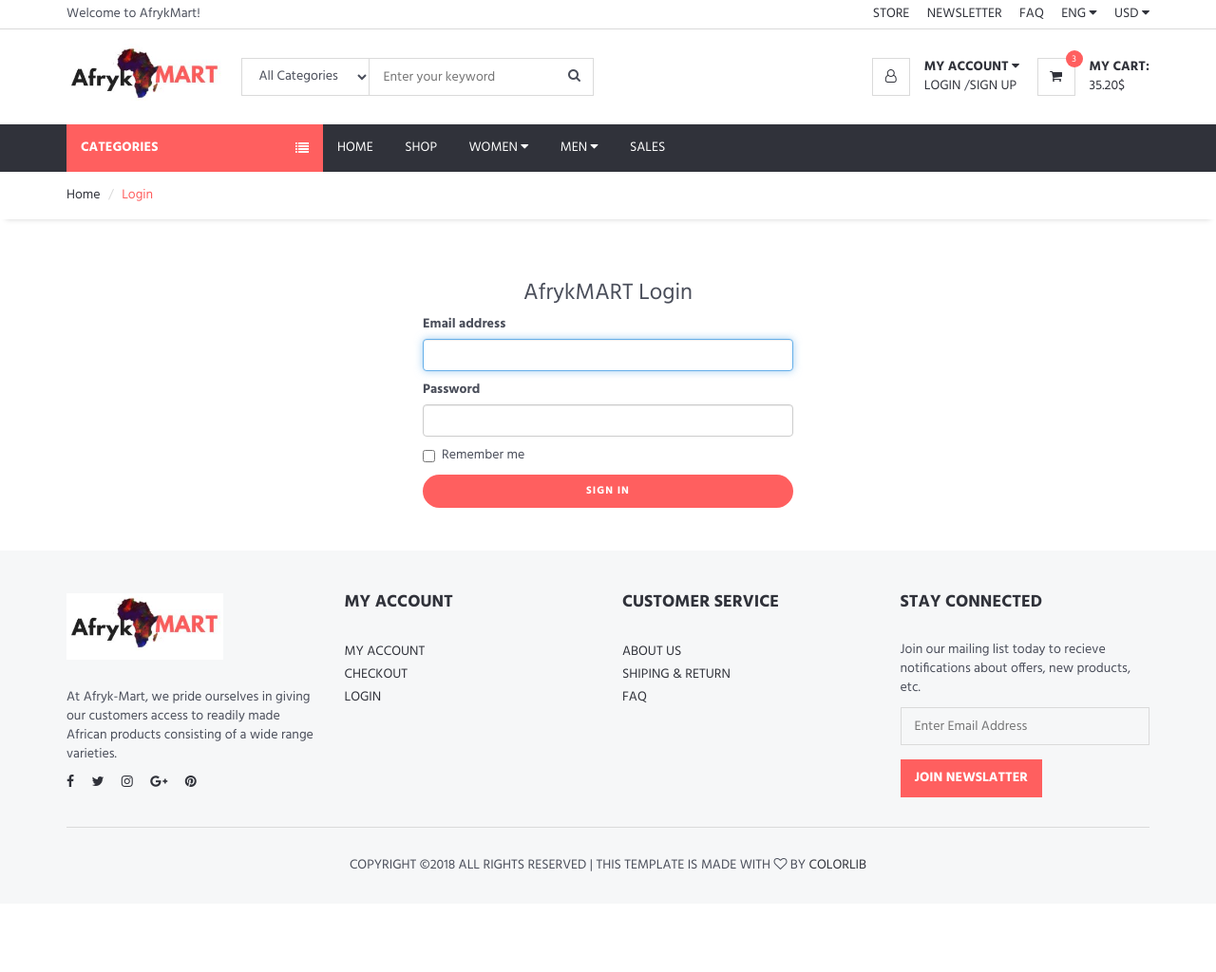
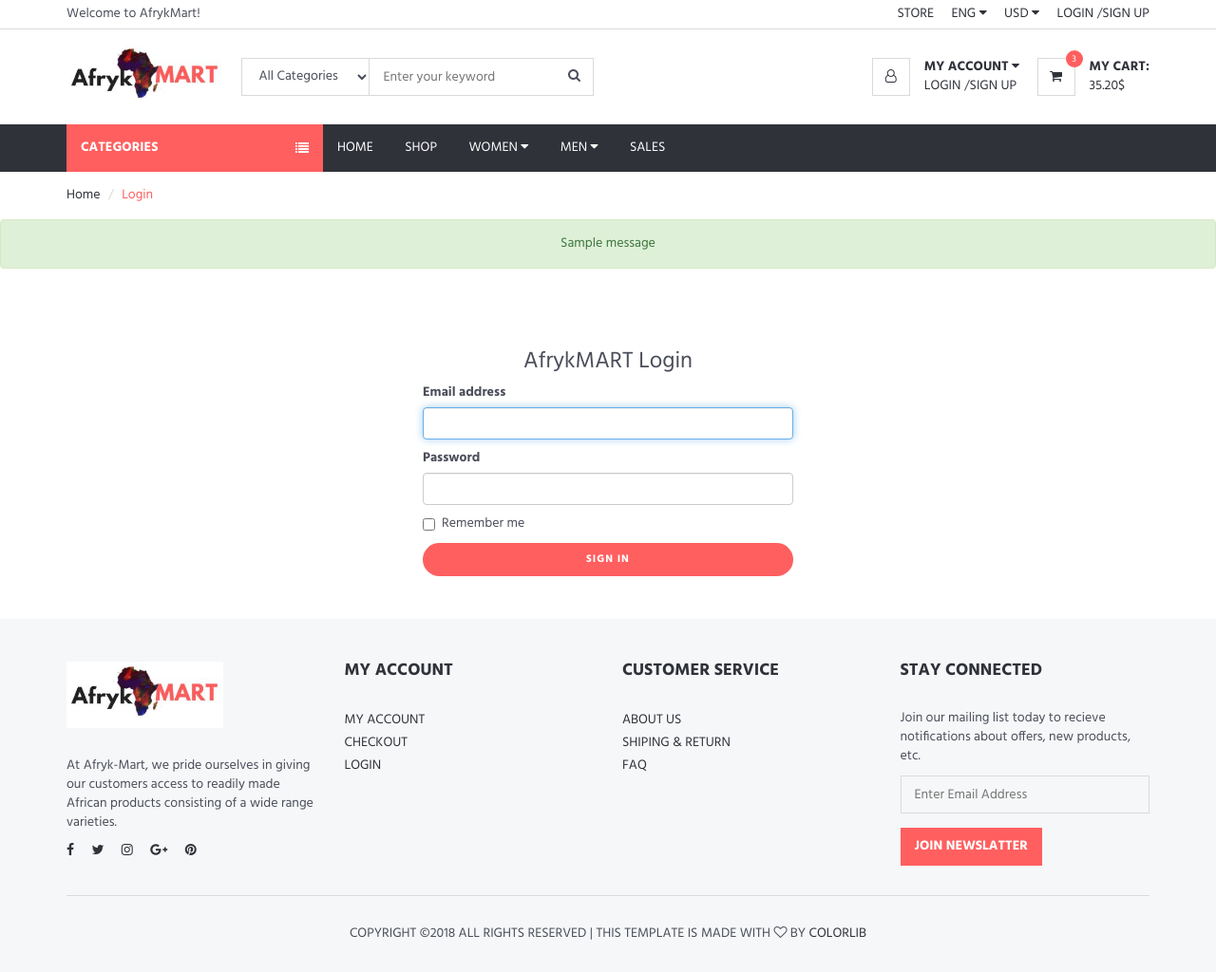
Before and after one commit to wuyeh-jobe/afrykmart, a Flask app: page /login in a window 1280 px wide; the page is wider, and only the part inside the window is pictured. Shown: that part at 95% size. Before the commit the page ends 918 px from the top of that part, so only its background shows below. Run offline with Flask 2, Linux system fonts and the light colour scheme; one stand-in notice (Sample message) is shown; some libraries are stand-ins or nearby versions.

Commit message:
Backend for sign up and log in implemented, and additional security added for prevention of access to some links when user is not logged in

```diff
--- a/app.py
+++ b/app.py
@@ -43,16 +43,77 @@
     return render_template("checkout.html")
 
 #This is for rendering the login.html template
-@app.route('/login')
+@app.route('/login', methods = ["POST","GET"])
 def login():
     session['index'] = False
+    if request.method == 'POST':
+        #get for fields
+        email = request.form['email']
+        password_given = request.form['password']
+
+        #create cursor
+        cur = mysql.connection.cursor()
+
+        #get user by username
+        result = cur.execute('Select * from users where email = %s', [email])
+        if result > 0:
+            data = cur.fetchone()
+            password = data['password']
+            email = data['email']
+            name = data['full_name']
+            role = data['role']
+            #compare passwords
+            if password_given == password:
+                #passed
+                session['logged_in'] = True
+                session['name'] = name
+                session['role'] = role
+                flash("Logged in as "+name+".",'success')
+                if role == "Admin":
+                    print("Admin")
+                    #return redirect(url_for('update'))
+                else:
+                    return redirect(url_for('checkout'))
+            else:
+                error = "Wrong password."
+                return render_template('login.html', error=error)
+            #close connection
+            cur.close()
+        else:
+            error = "Email not found. Please create a new account if you haven't"
+            return render_template('login.html', error=error)
     return render_template("login.html")
 
 #This is for rendering the signup.html template
-@app.route('/signup')
+@app.route('/signup', methods = ["POST","GET"])
 def signup():
     session['index'] = False
+    if request.method == "POST":
+        name = request.form['fullname']
+        gender = request.form['gender']
+        dob = request.form['dob']
+        email = request.form['email']
+        password = request.form['password']
+
+        try:
+            # prepare update query and data
+            query = 'INSERT INTO users (full_name, gender, date_of_birth, email, password) VALUES(%s,%s,%s,%s,%s)'
+            #use cursor
+            cur =  mysql.connection.cursor()
+            #execute query
+            cur.execute(query,(name,gender,dob,email,password))
+            #commit DB
+            mysql.connection.commit()
+            #close connect
+            cur.close()
+            flash(name+', your account is successfully created!', 'success')
+            session['name'] = name
+            session['logged_in'] = True
+            return redirect(url_for('checkout'))
+        except:
+            print("Error in adding to database")
     return render_template("signup.html")
+
 
 #This is for rendering the about.html template
 @app.route('/about')
@@ -66,8 +127,31 @@
     session['index'] = False
     return render_template("faq.html")
 
+
+#check if logged_in, not be able to go to a link by changing url in bar
+def is_logged_in(f):
+    @wraps(f)
+    def wrap(*args, **kwargs):
+        if 'logged_in' in session:
+            return f(*args, **kwargs)
+        else:
+            flash('Unauthourized access, please log in', 'danger')
+            return redirect('login')
+    return wrap
+
+
+
+#user logout
+@app.route('/logout')
+@is_logged_in
+def logout():
+    session.clear()
+    flash('You are logged out', 'success')
+    return redirect(url_for('index'))
+
 #This is for rendering the shipping.html template
 @app.route('/shipping')
+@is_logged_in #Verify that the user is logged before accessing this page
 def shipping():
     session['index'] = False
     return render_template("shipping.html")
@@ -75,8 +159,6 @@
 
 
 
-
-
 if __name__ == '__main__':
     app.secret_key = "114455"
     app.run(debug=True)
--- a/templates/checkout.html
+++ b/templates/checkout.html
@@ -10,6 +10,8 @@
 		</div>
 	</div>
 	<!-- /BREADCRUMB -->
+
+    {% include 'includes/_messages.html' %}
 
 	<!-- section -->
 	<div class="section">
--- a/templates/includes/_layout.html
+++ b/templates/includes/_layout.html
@@ -49,8 +49,6 @@
 				<div class="pull-right">
 					<ul class="header-top-links">
 						<li><a href="/">Store</a></li>
-						<li><a href="#">Newsletter</a></li>
-						<li><a href="#">FAQ</a></li>
 						<li class="dropdown default-dropdown">
 							<a class="dropdown-toggle" data-toggle="dropdown" aria-expanded="true">ENG <i class="fa fa-caret-down"></i></a>
 							<ul class="custom-menu">
@@ -67,6 +65,11 @@
 								<li><a href="#">EUR (€)</a></li>
 							</ul>
 						</li>
+                         {% if session.logged_in != NULL %}
+                        <li><strong class="text-uppercase"><a href="/"> Welcome {{session.name}}!</a></strong></li>
+                        {% else %}
+                        <li><a href="/login" class="">Login</a> /<a href="/signup" class="">Sign Up</a></li>
+                        {% endif %}
 					</ul>
 				</div>
 			</div>
@@ -109,12 +112,22 @@
 								</div>
 								<strong class="text-uppercase">My Account <i class="fa fa-caret-down"></i></strong>
 							</div>
+                            {% if session.logged_in == NULL %}
 							<a href="/login" class="text-uppercase">Login</a> /<a href="/signup" class="text-uppercase">Sign Up</a>
+                            {% else %}
+                                <a>{{session.name}}</a>
+                             {% endif %}
 							<ul class="custom-menu">
 								<li><a href="#"><i class="fa fa-user-o"></i> My Account</a></li>
 								<li><a href="/checkout"><i class="fa fa-check"></i> Checkout</a></li>
-								<li><a href="/login"><i class="fa fa-unlock-alt"></i> Login</a></li>
-								<li><a href="/signup"><i class="fa fa-user-plus"></i> Create An Account</a></li>
+                                {% if session.logged_in != NULL %}
+                                <li><a href="/logout"><i class="fa fa-unlock-alt"></i> Logout</a></li>
+                                {% else %}
+                                <li><a href="/login"><i class="fa fa-unlock-alt"></i> Login</a></li>
+                                <li><a href="/signup"><i class="fa fa-user-plus"></i> Create An Account</a></li>
+                                {% endif %}
+
+
 							</ul>
 						</li>
 						<!-- /Account -->
--- /dev/null
+++ b/templates/includes/_messages.html
@@ -0,0 +1,15 @@
+{% with messages = get_flashed_messages(with_categories=true) %}
+  {% if messages %}
+    {% for category, message in messages %}
+      <div class="alert alert-{{ category }} text-center">{{ message }}</div>
+    {% endfor %}
+  {% endif %}
+{% endwith %}
+
+{% if error %}
+  <div class="alert alert-danger text-center">{{ error }}</div>
+{% endif %}
+
+{% if msg %}
+  <div class="alert alert-success text-center">{{ msg }}</div>
+{% endif %}
--- a/templates/login.html
+++ b/templates/login.html
@@ -10,25 +10,27 @@
 	</div>
 	<!-- /BREADCRUMB -->
 
+    {% include 'includes/_messages.html' %}
+
 	<!-- section -->
 	<div class="section">
 		<!-- container -->
 		<div class="container">
 			<!-- row -->
 			<div class="row">
-                <form class="form-signin">
+                <form class="form-signin" method="post">
                   <div class="text-center mb-4">
                     <h1 class="h3 mb-3 font-weight-normal">AfrykMART Login</h1>
                   </div>
 
                     <label for="inputEmail">Email address</label>
                   <div class="form-label-group">
-                    <input type="email" id="inputEmail" class="form-control" placeholder="Email address" required autofocus>
+                    <input type="email" id="inputEmail" name="email" class="form-control" placeholder="Email address" required autofocus>
                   </div>
 
                     <label for="inputPassword">Password</label>
                   <div class="form-label-group">
-                    <input type="password" id="inputPassword" class="form-control" placeholder="Password" required>
+                    <input type="password" id="inputPassword" name="password" class="form-control" placeholder="Password" required>
 
                   </div>
 
--- a/templates/signup.html
+++ b/templates/signup.html
@@ -9,6 +9,8 @@
 		</div>
 	</div>
 	<!-- /BREADCRUMB -->
+
+     {% include 'includes/_messages.html' %}
 
 	<!-- section -->
 	<div class="section">
@@ -23,7 +25,7 @@
                   </div>
                   <div class="card-body">
                     <h5 class="card-title text-center">Sign Up</h5>
-                    <form class="form-signin">
+                    <form class="form-signin" method="post">
                         <label for="Full name">Full name</label>
                       <div class="form-label-group">
                         <input type="text" name="fullname" class="form-control" placeholder="fullname" required autofocus>
```
